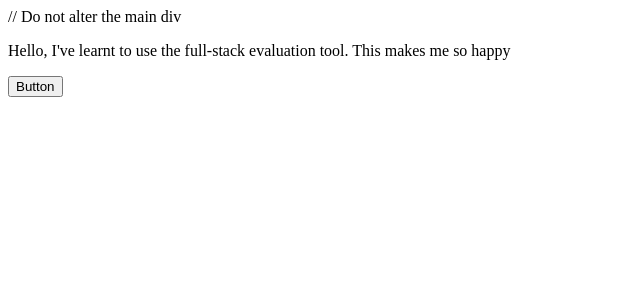
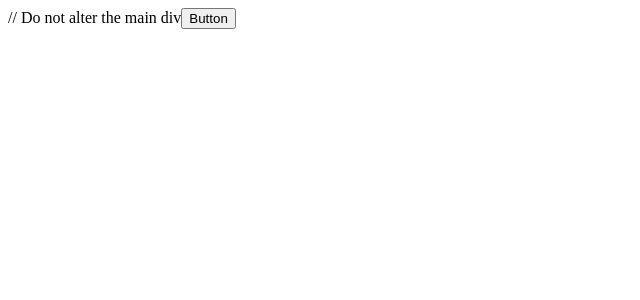
Before and after one commit to acciojob/button-action-saivivek122, a React app: page / in a window 1280 px wide. Shown: the top 300 px of the page, without its empty margins (0-640 px from the left). Built offline with nearby package versions, Linux system fonts and the light colour scheme.

Commit message:
Update App.js

```diff
--- a/src/components/App.js
+++ b/src/components/App.js
@@ -2,7 +2,7 @@ import React, { useState } from "react";
 import './../styles/App.css';
 
 const App = (props) => {
-  const [display,setDisplay]=useState();
+  const [display,setDisplay]=useState("hide");
 
   function handleText(){
     if(display==="hide"){
```
